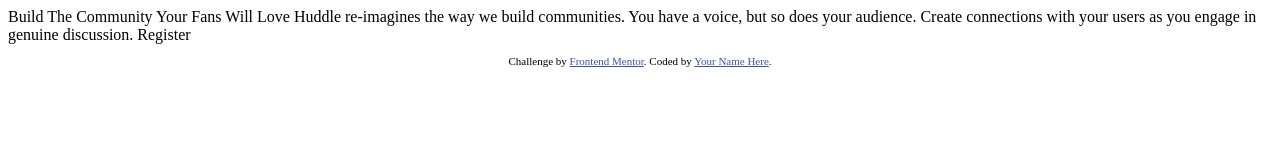
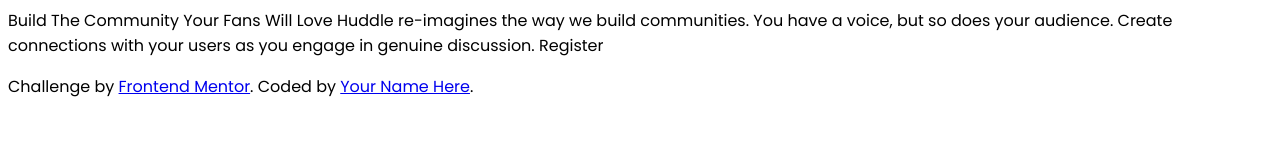
Before and after one commit to minahilakhtar/huddle-landing-page-1, a plain HTML site: page index.html in a window 1280 px wide. Drawn offline with Linux system fonts and the light colour scheme.

Commit message:
linked fonts, created style.css

```diff
--- a/index.html
+++ b/index.html
@@ -8,12 +8,15 @@
 
   <title>Frontend Mentor | Huddle landing page with single introductory section</title>
 
-  <!-- Feel free to remove these styles or customise in your own stylesheet 👍 -->
-  <style>
-    .attribution { font-size: 11px; text-align: center; }
-    .attribution a { color: hsl(228, 45%, 44%); }
-  </style>
+  <!-- google fonts -->
+  <link rel="preconnect" href="https://fonts.googleapis.com">
+  <link rel="preconnect" href="https://fonts.gstatic.com" crossorigin>
+  <link href="https://fonts.googleapis.com/css2?family=Open+Sans&family=Poppins:wght@400;600&display=swap" rel="stylesheet">
+
+  <!-- css -->
+  <link rel="stylesheet" href="./style.css">
 </head>
+
 <body>
 
   Build The Community Your Fans Will Love
--- /dev/null
+++ b/style.css
@@ -0,0 +1,8 @@
+* {
+    box-sizing: border-box;
+}
+
+body {
+    font-family: 'Open Sans', sans-serif;
+    font-family: 'Poppins', sans-serif;
+}
```
